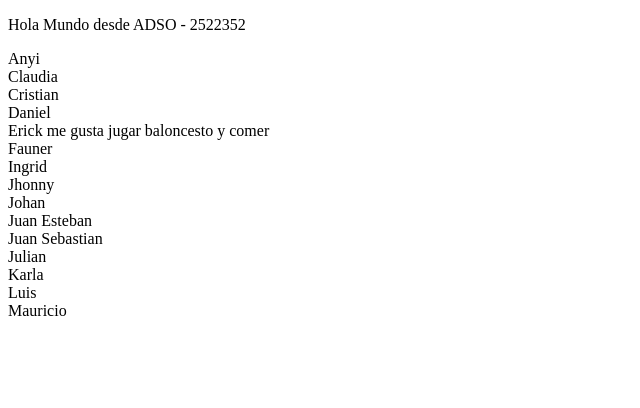
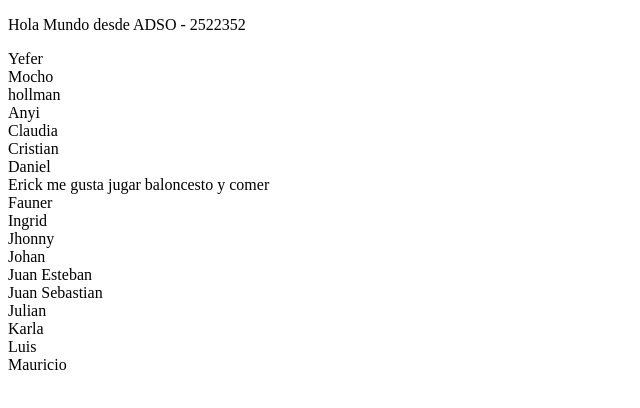
Before and after one commit to jarubio34/ficha2522352.github.io, a plain HTML site: page index.html in a window 1280 px wide. Shown: the whole page, without its empty margins (0-640 px from the left). Drawn offline with Linux system fonts and the light colour scheme.

Commit message:
Update index.html

```diff
--- a/index.html
+++ b/index.html
@@ -8,6 +8,9 @@
 	<p>
 	Hola Mundo desde ADSO - 2522352
 	</p>
+	<div>Yefer </div>
+	<div>Mocho</div>
+	<div>hollman </div>
 	<div>Anyi</div>
 	<div>Claudia</div>
 	<div>Cristian</div>
```
